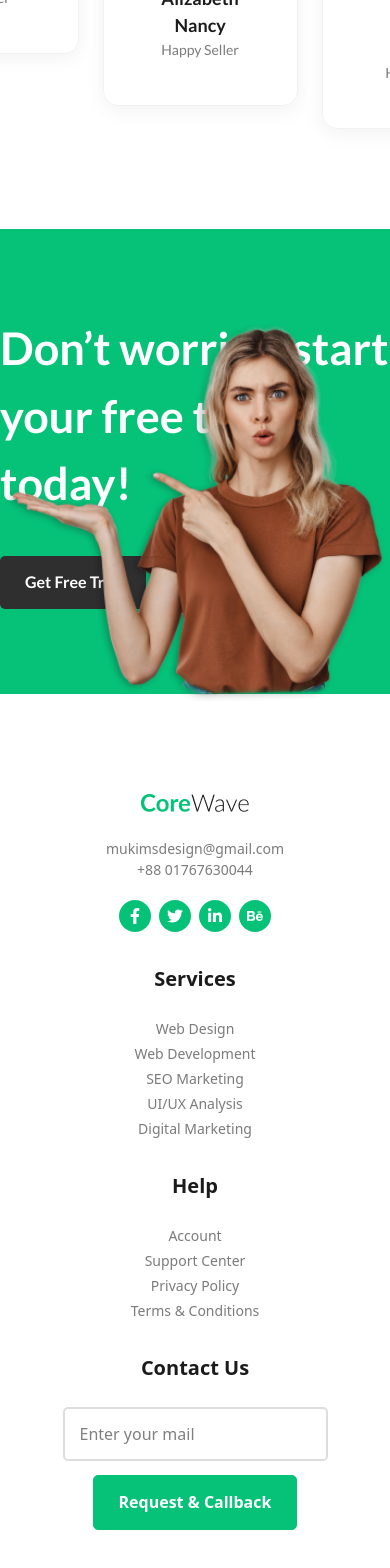
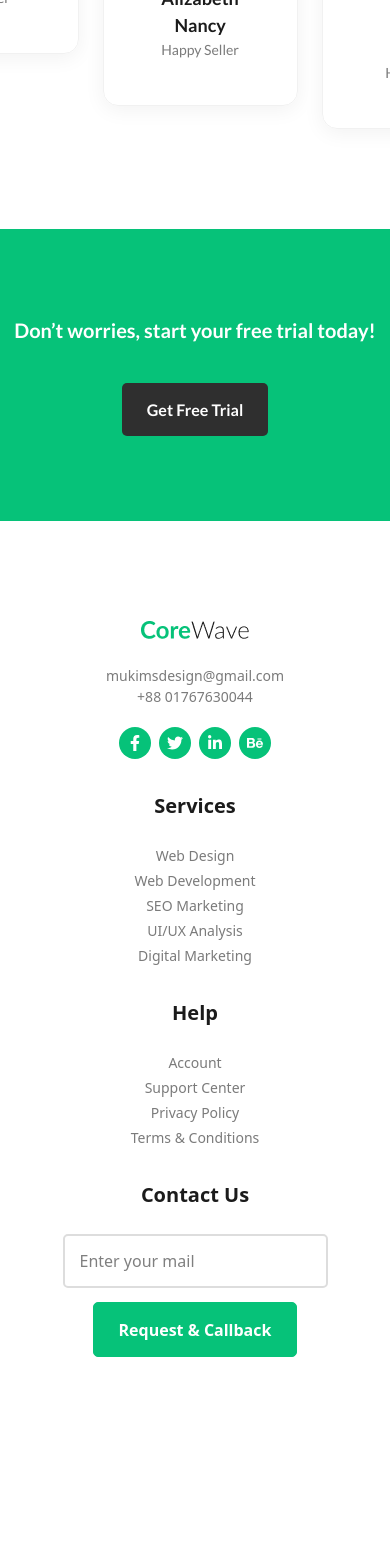
Before and after one commit to Sijan666/coreWave, a React (Vite) app: page / in a window 390 px wide. Shown: the part 5805-7373 px from the top of the page. After the commit the page ends 7209 px from the top, so only its background shows below. Built offline with nearby package versions, Linux system fonts and the light colour scheme.

Commit message:
add responsive in trial

```diff
--- a/src/components/layouts/Footer.jsx
+++ b/src/components/layouts/Footer.jsx
@@ -11,7 +11,7 @@ const Footer = () => {
       <footer>
         <div className="pt-25 pb-[47px]">
           <Container>
-            <div className="flex justify-between flex-col gap-y-8 lg:flex-row items-center lg:items-start">
+            <div className="flex justify-between flex-col gap-y-8 lg:flex-row items-center lg:items-start px-3 lg:px-0">
               {/* logo part */}
               <div className="logo">
                 <Images imgSrc={footerLogo} className={'mx-auto lg:mx-0'}/>
--- a/src/components/layouts/Trial.jsx
+++ b/src/components/layouts/Trial.jsx
@@ -7,16 +7,16 @@ const Trial = () => {
     return (
         <>
         <section id='trial'>
-            <div className="pt-[86px] pb-[85px] bg-[#06C279] ">
+            <div className="pt-[86px] pb-[85px] bg-[#06C279] px-3 lg:px-0">
                 <Container>
-                    <div className="flex justify-between items-center relative">
+                    <div className="lg:flex lg:justify-between items-center md:relative">
                         {/* left side */}
-                        <div className="left">
-                            <h3 className='pb-9.5 text-[45px] font-semibold text-white'>Don’t worries, start your free trial today!</h3>
-                            <button className='px-[25px] py-[14.5px] rounded-[5px] bg-[#2F2F2F] text-white text-base font-semibold cursor-pointer'>Get Free Trial</button>
+                        <div className="left text-center md:text-left">
+                            <h3 className='pb-9.5 text-[20px] md:text-[30px] lg:text-[45px] font-semibold text-white'>Don’t worries, start your free trial today!</h3>
+                            <button className='px-[25px] py-[14.5px] rounded-[5px] bg-[#2F2F2F] text-white text-base font-semibold cursor-pointer '>Get Free Trial</button>
                         </div>
                         {/* right side */}
-                        <div className="right absolute -bottom-25 right-0">
+                        <div className="right absolute -bottom-25 right-0 hidden md:block">
                             <Images imgSrc={trial} className={'w-full h-[390px]'}/>
                         </div>
                     </div>
```
